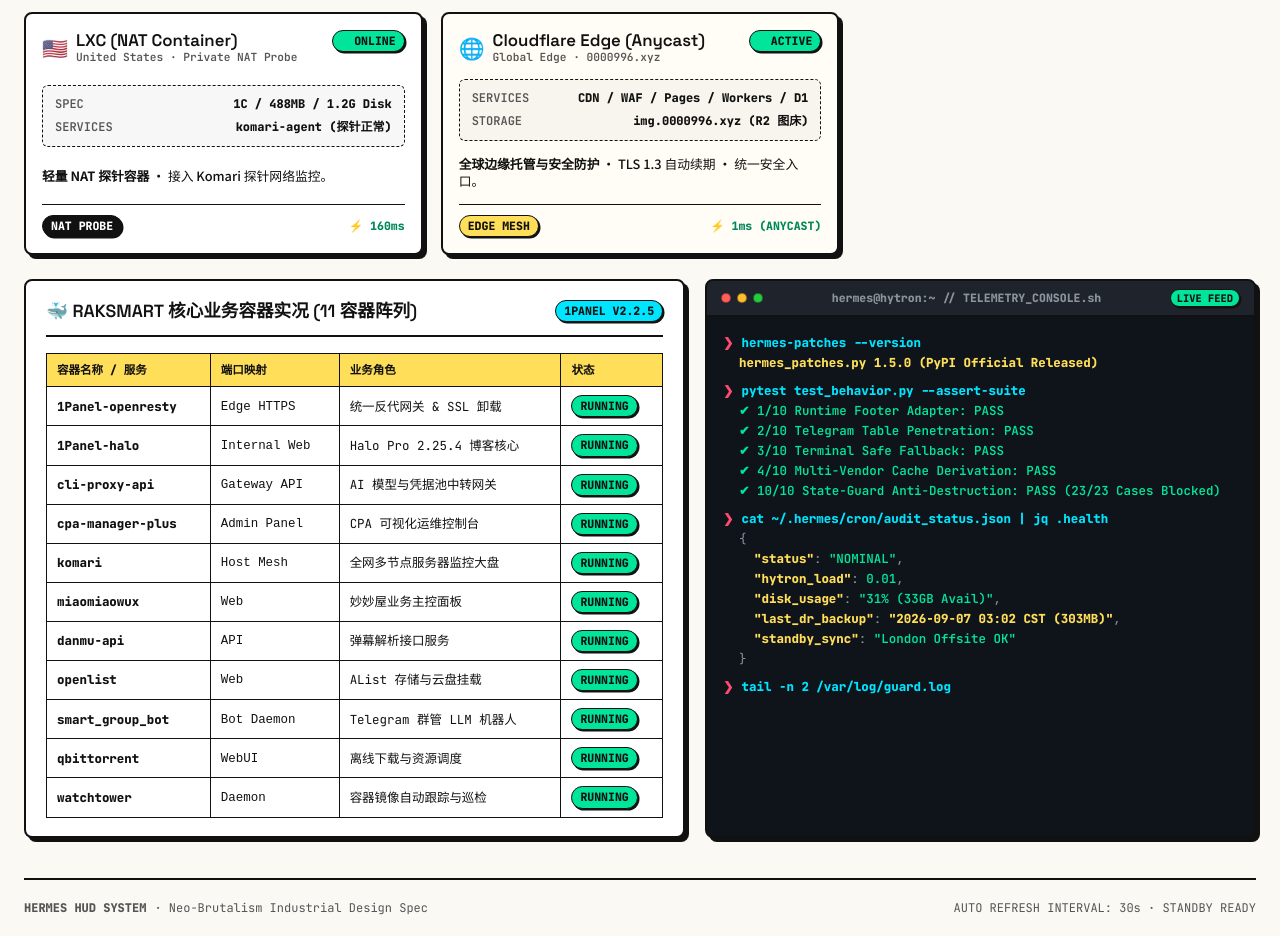
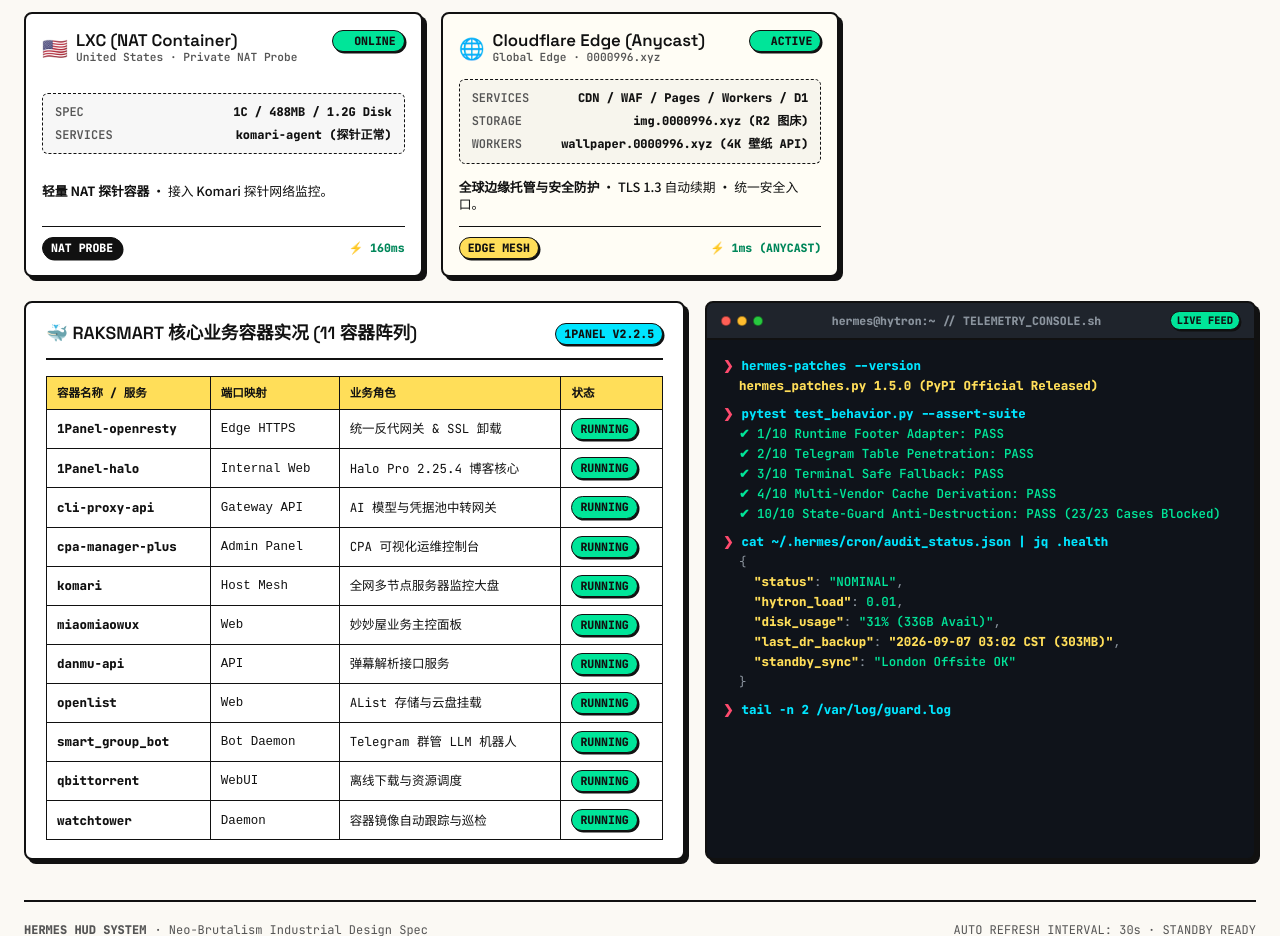
Before and after one commit to shali10/forest-nav, a website: page hud.html in a window 1280 px wide. Shown: the part 1600-2536 px from the top of the page. Drawn offline with Linux system fonts and the light colour scheme.

Commit message:
feat(hud): sync wallpaper.0000996.xyz to Cloudflare Edge node metadata & bump v1.2.1

```diff
--- a/hud.html
+++ b/hud.html
@@ -1125,6 +1125,7 @@
         <div class="node-meta">
           <div class="meta-row"><span class="meta-key">SERVICES</span><span class="meta-val">CDN / WAF / Pages / Workers / D1</span></div>
           <div class="meta-row"><span class="meta-key">STORAGE</span><span class="meta-val">img.0000996.xyz (R2 图床)</span></div>
+          <div class="meta-row"><span class="meta-key">WORKERS</span><span class="meta-val">wallpaper.0000996.xyz (4K 壁纸 API)</span></div>
         </div>
         <div class="node-desc">
           <strong>全球边缘托管与安全防护</strong> · TLS 1.3 自动续期 · 统一安全入口。
--- a/package.json
+++ b/package.json
@@ -1,6 +1,6 @@
 {
   "name": "forest-nav",
-  "version": "1.2.0",
+  "version": "1.2.1",
   "private": true,
   "description": "高饱和旅行海报风个人导航页，支持 Cloudflare 一键部署。",
   "scripts": {
```
Also changed, not shown: hud/index.html (+1 -0 lines), CHANGELOG.md.
